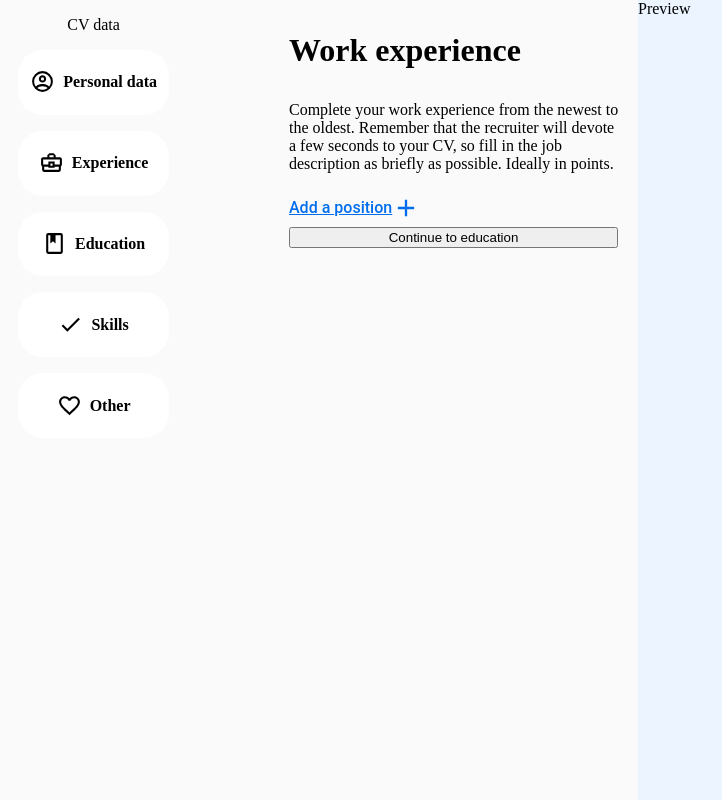
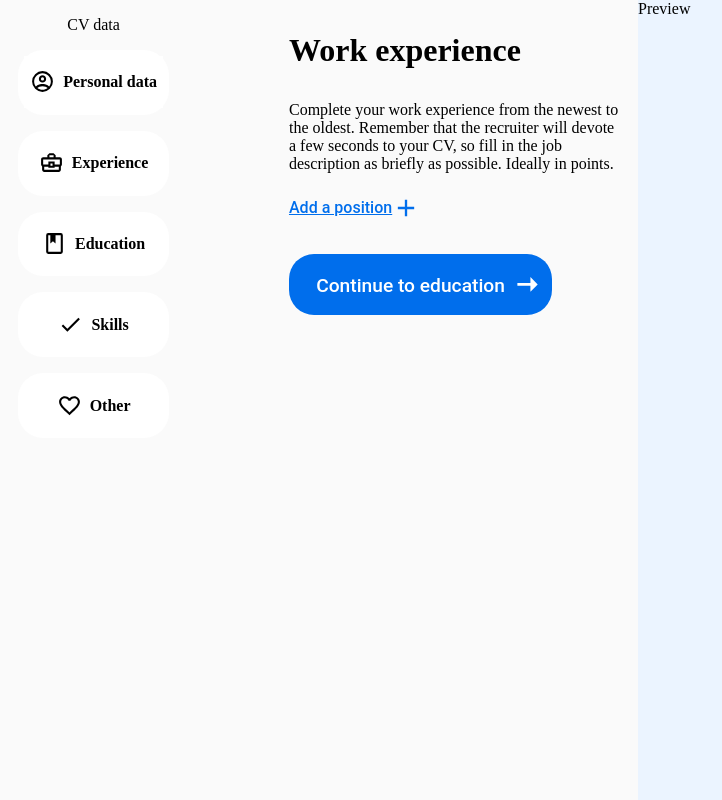
Before and after one commit to newbbiecoder/cv-application, a React (Vite) app: page / in a window 1280 px wide. Both pictures are taken after a click on the item "Experience". Shown: the whole page, without its empty margins (2-724 px from the left). Built offline with nearby package versions, Linux system fonts and the light colour scheme; a web font is replaced by a local one.

Commit message:
Styled continue-to-education(.btn-education) button

```diff
--- a/src/App.css
+++ b/src/App.css
@@ -212,7 +212,7 @@ body {
     }
 }
 
-.btn-workexp {
+.btn-workexp, .btn-education {
     font-size: 1.2rem;
     font-weight: 500;
     font-family: Roboto;
@@ -242,8 +242,18 @@ body {
     transition: background-color 0.25s ease;
 }
 
-.btn-workexp:hover {
+.btn-workexp:hover, .btn-education:hover {
     background-color: #0058BA;
+}
+
+.btn-education {
+    width: 80%;
+    p {
+        padding-top: 0;
+        margin: 0;
+        margin-top: 7px;
+    }
+    padding-right: 0;
 }
 
 .experience {
@@ -251,9 +261,14 @@ body {
         font-size: 2rem;
         font-weight: bolder;
     }
-    p {
+
+    p:nth-child(2),
+    p:nth-child(3),
+    p:nth-child(4),
+    p:nth-child(5) {
         margin: 0;
     }
+
     p:nth-child(5) {
         margin-bottom: 1rem;
     }
--- a/src/components/experience.jsx
+++ b/src/components/experience.jsx
@@ -26,7 +26,7 @@ export default function ExperienceInput() {
 
                 <button className="btn-education">
                     <p>Continue to education</p>
-                    {/* <img src="" alt="" /> */}
+                    <svg xmlns="http://www.w3.org/2000/svg" viewBox="0 0 24 24"><title>arrow-right-thin</title><path d="M14 16.94V12.94H5.08L5.05 10.93H14V6.94L19 11.94Z" /></svg>
                 </button>
             </div>
         </div>
```
